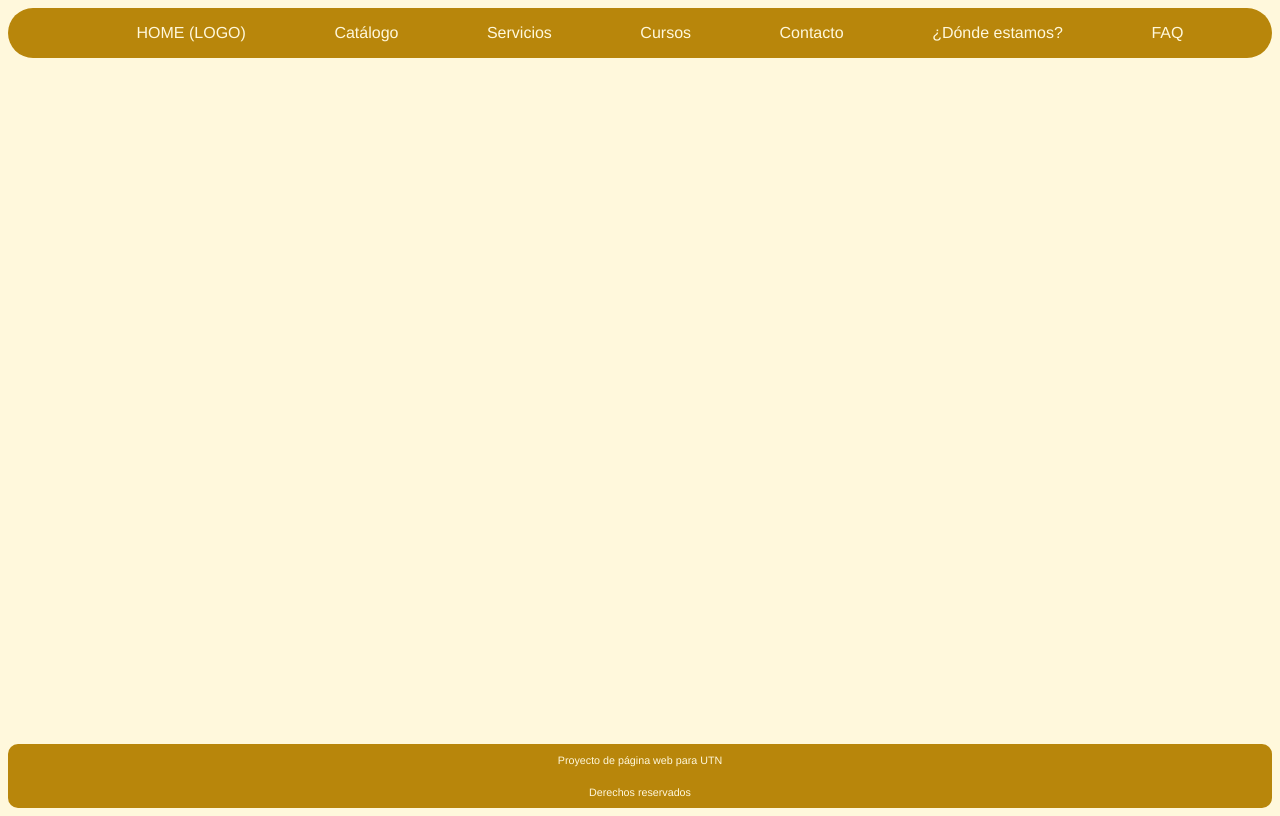
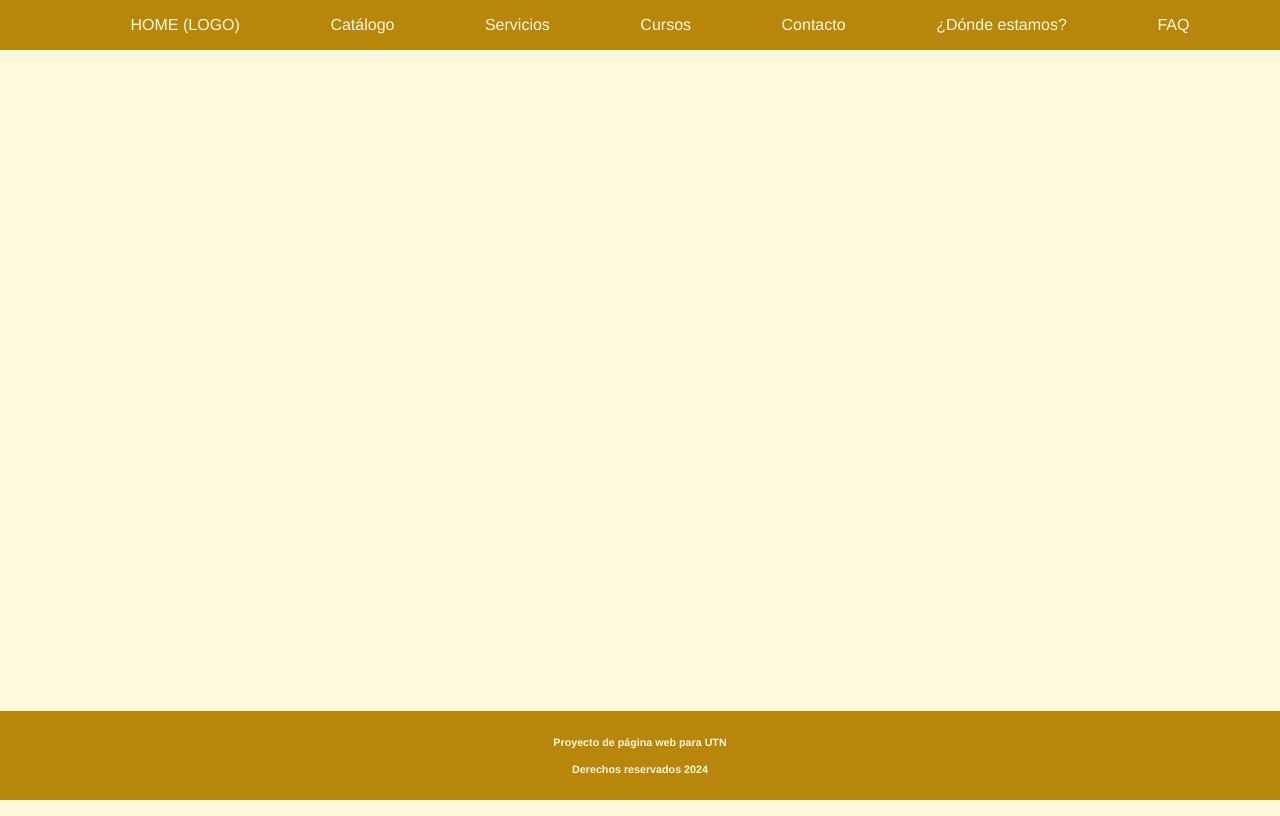
Before and after one commit to joaquinmezzano/Pasteleria-Caprichos-Dulces---Proyecto-Final-UTN, a plain HTML site: page index/index.html in a window 1280 px wide. Drawn offline with Linux system fonts and the light colour scheme.

Commit message:
Cambios esteticos a header y footer general

```diff
--- a/catalogo/catalogo.css
+++ b/catalogo/catalogo.css
@@ -4,6 +4,8 @@ body {
     display: flex;
     flex-direction: column;
     background-color: cornsilk; /* Color temporal */
+    margin: 0;
+    padding: 0;
 }
 
 /* Cambiamos el color de los hipervinculos y les sacamos el subrayado */
@@ -26,23 +28,28 @@ a:hover {
     flex-wrap: wrap;
     justify-content: space-evenly;
     align-items: center;
-    background-color: darkgoldenrod; /* Color temporal */
+}
+
+header {
+    background-color: darkgoldenrod;
+    margin: 0px;
     height: 50px;
-    margin-top: 0px;
-    border-radius: 50px;
+    width: 100%;
 }
 
 footer {
+    background-color: darkgoldenrod; /* Color temporal */
+    margin-top: auto;
+}
+
+footer section {
     display: flex;
     flex-flow: column nowrap;
-    background-color: darkgoldenrod; /* Color temporal */
-    margin-top: auto;
-    border-radius: 10px;
     align-items: center;
+    font-weight: lighter;
+    color: cornsilk; /* Color temporal */
 }
 
-footer h6 {
-    font-weight: lighter;
-    color: cornsilk; /* Color temporal */
-    margin: 10px;
+footer section h6:first-child {
+    margin-bottom: -10px;
 }
--- a/contacto/contacto.css
+++ b/contacto/contacto.css
@@ -4,6 +4,8 @@ body {
     display: flex;
     flex-direction: column;
     background-color: cornsilk; /* Color temporal */
+    margin: 0;
+    padding: 0;
 }
 
 /* Cambiamos el color de los hipervinculos y les sacamos el subrayado */
@@ -26,23 +28,28 @@ a:hover {
     flex-wrap: wrap;
     justify-content: space-evenly;
     align-items: center;
-    background-color: darkgoldenrod; /* Color temporal */
+}
+
+header {
+    background-color: darkgoldenrod;
+    margin: 0px;
     height: 50px;
-    margin-top: 0px;
-    border-radius: 50px;
+    width: 100%;
 }
 
 footer {
+    background-color: darkgoldenrod; /* Color temporal */
+    margin-top: auto;
+}
+
+footer section {
     display: flex;
     flex-flow: column nowrap;
-    background-color: darkgoldenrod; /* Color temporal */
-    margin-top: auto;
-    border-radius: 10px;
     align-items: center;
+    font-weight: lighter;
+    color: cornsilk; /* Color temporal */
 }
 
-footer h6 {
-    font-weight: lighter;
-    color: cornsilk; /* Color temporal */
-    margin: 10px;
+footer section h6:first-child {
+    margin-bottom: -10px;
 }
--- a/cursos/cursos.css
+++ b/cursos/cursos.css
@@ -4,6 +4,8 @@ body {
     display: flex;
     flex-direction: column;
     background-color: cornsilk; /* Color temporal */
+    margin: 0;
+    padding: 0;
 }
 
 /* Cambiamos el color de los hipervinculos y les sacamos el subrayado */
@@ -26,23 +28,28 @@ a:hover {
     flex-wrap: wrap;
     justify-content: space-evenly;
     align-items: center;
-    background-color: darkgoldenrod; /* Color temporal */
+}
+
+header {
+    background-color: darkgoldenrod;
+    margin: 0px;
     height: 50px;
-    margin-top: 0px;
-    border-radius: 50px;
+    width: 100%;
 }
 
 footer {
+    background-color: darkgoldenrod; /* Color temporal */
+    margin-top: auto;
+}
+
+footer section {
     display: flex;
     flex-flow: column nowrap;
-    background-color: darkgoldenrod; /* Color temporal */
-    margin-top: auto;
-    border-radius: 10px;
     align-items: center;
+    font-weight: lighter;
+    color: cornsilk; /* Color temporal */
 }
 
-footer h6 {
-    font-weight: lighter;
-    color: cornsilk; /* Color temporal */
-    margin: 10px;
+footer section h6:first-child {
+    margin-bottom: -10px;
 }
--- a/faq/faq.css
+++ b/faq/faq.css
@@ -4,6 +4,8 @@ body {
     display: flex;
     flex-direction: column;
     background-color: cornsilk; /* Color temporal */
+    margin: 0;
+    padding: 0;
 }
 
 /* Cambiamos el color de los hipervinculos y les sacamos el subrayado */
@@ -26,23 +28,28 @@ a:hover {
     flex-wrap: wrap;
     justify-content: space-evenly;
     align-items: center;
-    background-color: darkgoldenrod; /* Color temporal */
+}
+
+header {
+    background-color: darkgoldenrod;
+    margin: 0px;
     height: 50px;
-    margin-top: 0px;
-    border-radius: 50px;
+    width: 100%;
 }
 
 footer {
+    background-color: darkgoldenrod; /* Color temporal */
+    margin-top: auto;
+}
+
+footer section {
     display: flex;
     flex-flow: column nowrap;
-    background-color: darkgoldenrod; /* Color temporal */
-    margin-top: auto;
-    border-radius: 10px;
     align-items: center;
+    font-weight: lighter;
+    color: cornsilk; /* Color temporal */
 }
 
-footer h6 {
-    font-weight: lighter;
-    color: cornsilk; /* Color temporal */
-    margin: 10px;
+footer section h6:first-child {
+    margin-bottom: -10px;
 }
--- a/index/index.css
+++ b/index/index.css
@@ -4,6 +4,8 @@ body {
     display: flex;
     flex-direction: column;
     background-color: cornsilk; /* Color temporal */
+    margin: 0;
+    padding: 0;
 }
 
 /* Cambiamos el color de los hipervinculos y les sacamos el subrayado */
@@ -26,23 +28,28 @@ a:hover {
     flex-wrap: wrap;
     justify-content: space-evenly;
     align-items: center;
-    background-color: darkgoldenrod; /* Color temporal */
+}
+
+header {
+    background-color: darkgoldenrod;
+    margin: 0px;
     height: 50px;
-    margin-top: 0px;
-    border-radius: 50px;
+    width: 100%;
 }
 
 footer {
+    background-color: darkgoldenrod; /* Color temporal */
+    margin-top: auto;
+}
+
+footer section {
     display: flex;
     flex-flow: column nowrap;
-    background-color: darkgoldenrod; /* Color temporal */
-    margin-top: auto;
-    border-radius: 10px;
     align-items: center;
+    font-weight: lighter;
+    color: cornsilk; /* Color temporal */
 }
 
-footer h6 {
-    font-weight: lighter;
-    color: cornsilk; /* Color temporal */
-    margin: 10px;
+footer section h6:first-child {
+    margin-bottom: -10px;
 }
--- a/index/index.html
+++ b/index/index.html
@@ -24,8 +24,10 @@
 
     </article>
     <footer>
-        <h6> Proyecto de página web para UTN </h6>
-        <h6> Derechos reservados </h6>
+        <section>
+            <h6> Proyecto de página web para UTN </h6>
+            <h6> Derechos reservados 2024</h6>
+        </section>
     </footer>
 </body>
 </html>
--- a/llegar/llegar.css
+++ b/llegar/llegar.css
@@ -4,6 +4,8 @@ body {
     display: flex;
     flex-direction: column;
     background-color: cornsilk; /* Color temporal */
+    margin: 0;
+    padding: 0;
 }
 
 /* Cambiamos el color de los hipervinculos y les sacamos el subrayado */
@@ -26,23 +28,28 @@ a:hover {
     flex-wrap: wrap;
     justify-content: space-evenly;
     align-items: center;
-    background-color: darkgoldenrod; /* Color temporal */
+}
+
+header {
+    background-color: darkgoldenrod;
+    margin: 0px;
     height: 50px;
-    margin-top: 0px;
-    border-radius: 50px;
+    width: 100%;
 }
 
 footer {
+    background-color: darkgoldenrod; /* Color temporal */
+    margin-top: auto;
+}
+
+footer section {
     display: flex;
     flex-flow: column nowrap;
-    background-color: darkgoldenrod; /* Color temporal */
-    margin-top: auto;
-    border-radius: 10px;
     align-items: center;
+    font-weight: lighter;
+    color: cornsilk; /* Color temporal */
 }
 
-footer h6 {
-    font-weight: lighter;
-    color: cornsilk; /* Color temporal */
-    margin: 10px;
+footer section h6:first-child {
+    margin-bottom: -10px;
 }
--- a/servicios/servicios.css
+++ b/servicios/servicios.css
@@ -4,6 +4,8 @@ body {
     display: flex;
     flex-direction: column;
     background-color: cornsilk; /* Color temporal */
+    margin: 0;
+    padding: 0;
 }
 
 /* Cambiamos el color de los hipervinculos y les sacamos el subrayado */
@@ -26,23 +28,28 @@ a:hover {
     flex-wrap: wrap;
     justify-content: space-evenly;
     align-items: center;
-    background-color: darkgoldenrod; /* Color temporal */
+}
+
+header {
+    background-color: darkgoldenrod;
+    margin: 0px;
     height: 50px;
-    margin-top: 0px;
-    border-radius: 50px;
+    width: 100%;
 }
 
 footer {
+    background-color: darkgoldenrod; /* Color temporal */
+    margin-top: auto;
+}
+
+footer section {
     display: flex;
     flex-flow: column nowrap;
-    background-color: darkgoldenrod; /* Color temporal */
-    margin-top: auto;
-    border-radius: 10px;
     align-items: center;
+    font-weight: lighter;
+    color: cornsilk; /* Color temporal */
 }
 
-footer h6 {
-    font-weight: lighter;
-    color: cornsilk; /* Color temporal */
-    margin: 10px;
+footer section h6:first-child {
+    margin-bottom: -10px;
 }
```
Also changed, not shown: catalogo/catalogo.html (+4 -2 lines), contacto/contacto.html (+4 -2 lines), cursos/cursos.html (+4 -2 lines), faq/faq.html (+4 -2 lines), llegar/llegar.html (+4 -2 lines), servicios/servicios.html (+4 -2 lines).
